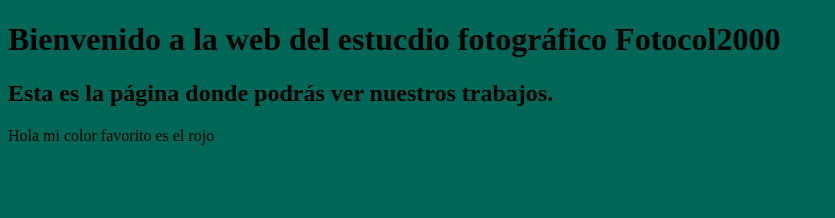
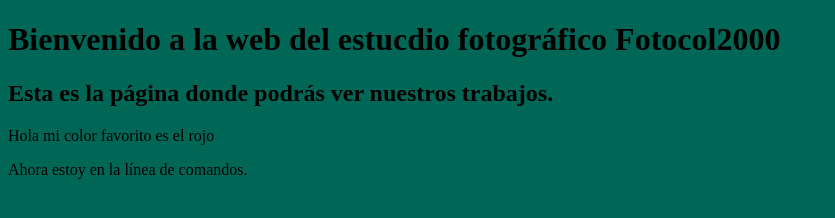
Before and after one commit to bibliamarvel/prueba-1, a plain HTML site: page index.html in a window 1280 px wide. Shown: the whole page, without its empty margins (0-835 px from the left). Drawn offline with Linux system fonts and the light colour scheme.

Commit message:
Cambia algunas lineas

```diff
--- a/index.html
+++ b/index.html
@@ -14,5 +14,7 @@
     <h1>Bienvenido a la web del estucdio fotográfico Fotocol2000</h1>
     <h2>Esta es la página donde podrás ver nuestros trabajos.</h2>
     <p>Hola mi color favorito es el rojo</p>
+
+    <p>Ahora estoy en la línea de comandos.</p>
 </body>
 </html>
```
